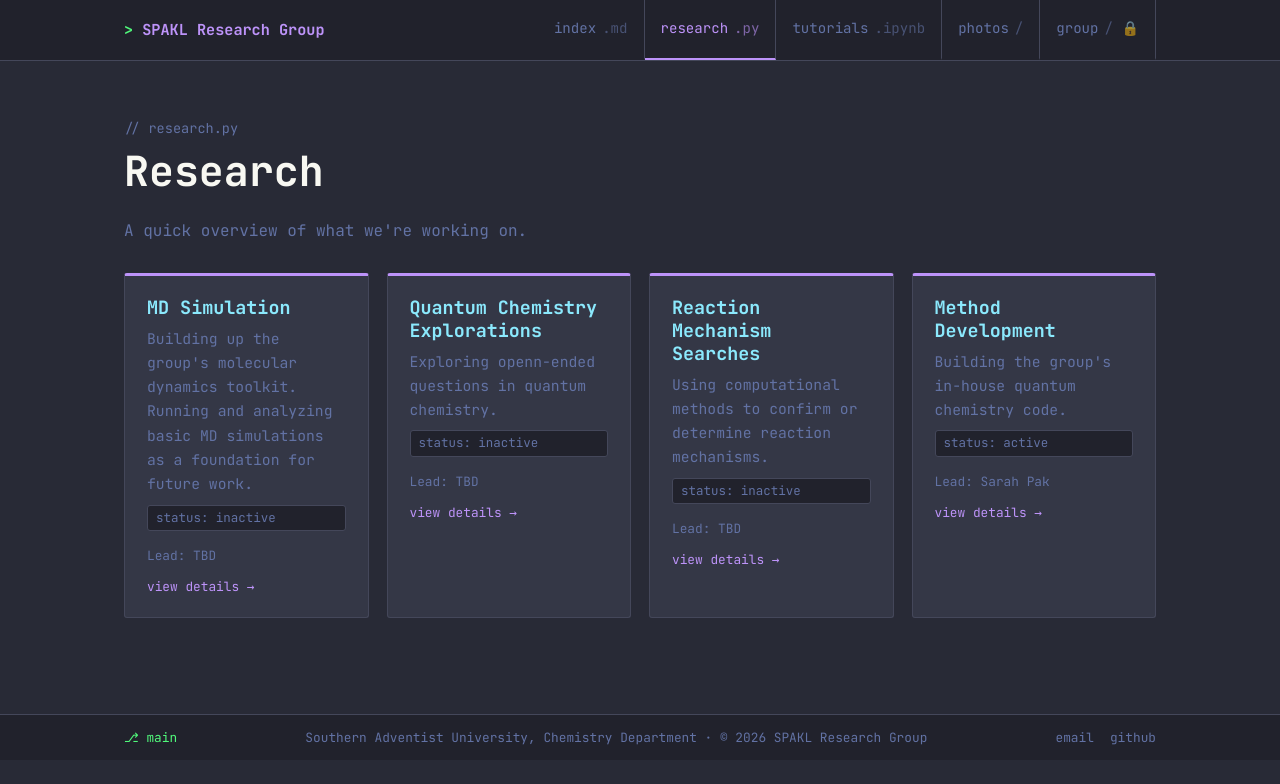
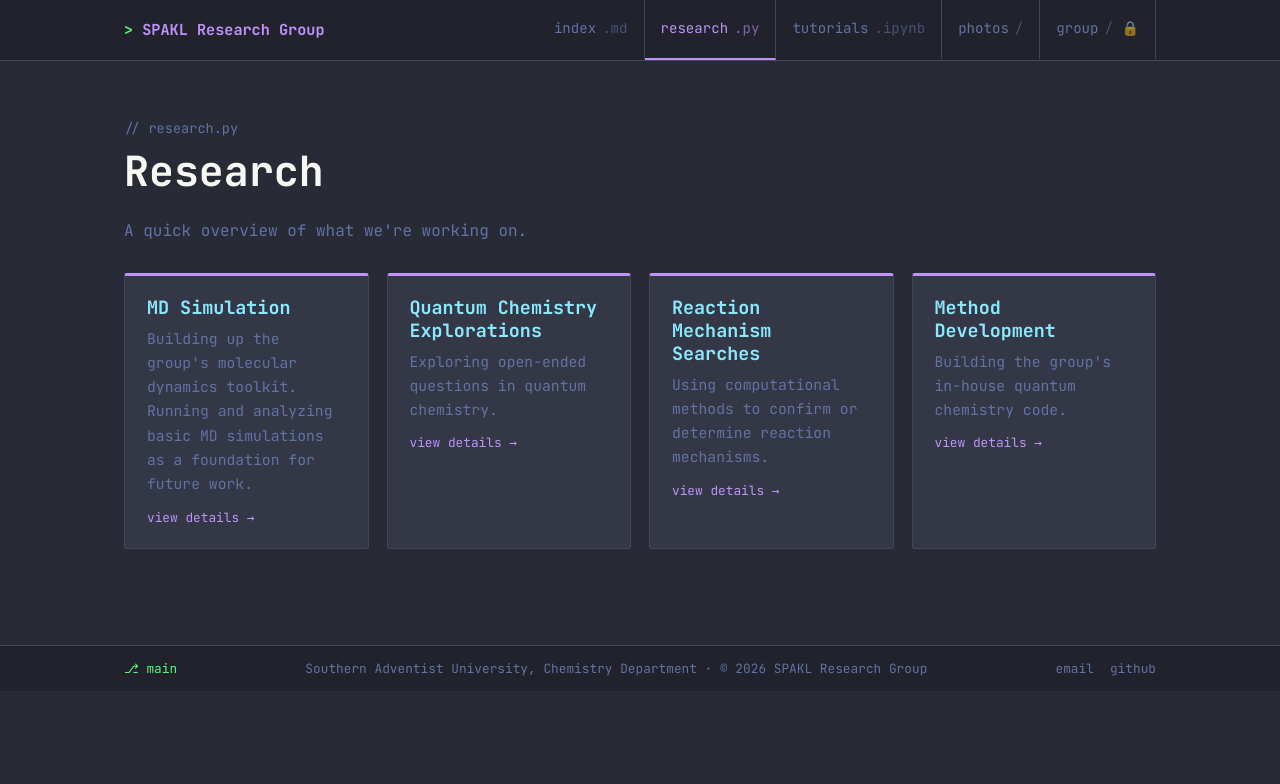
Before and after one commit to spakl/research-site, a Jekyll site: the page built from research.html, in a window 1280 px wide. Shown: the top 784 px of the page. Built offline with Jekyll 4.4.1, drawn with Linux system fonts in a browser that asks for light colours.

Commit message:
Remove status/lead labels from top-level research cards; those belong on branch cards now

```diff
--- a/research.html
+++ b/research.html
@@ -14,29 +14,21 @@ title: Research
       <a class="card" data-accent="research" href="{{ '/research/md-simulation.html' | relative_url }}">
         <h3>MD Simulation</h3>
         <p>Building up the group's molecular dynamics toolkit. Running and analyzing basic MD simulations as a foundation for future work.</p>
-        <span class="tag">status: inactive</span>
-        <span class="card-meta">Lead: TBD</span>
         <span class="card-more">view details &rarr;</span>
       </a>
       <a class="card" data-accent="research" href="{{ '/research/quantum-chemistry-explorations.html' | relative_url }}">
         <h3>Quantum Chemistry Explorations</h3>
-        <p>Exploring openn-ended questions in quantum chemistry.</p>
-        <span class="tag">status: inactive</span>
-        <span class="card-meta">Lead: TBD</span>
+        <p>Exploring open-ended questions in quantum chemistry.</p>
         <span class="card-more">view details &rarr;</span>
       </a>
       <a class="card" data-accent="research" href="{{ '/research/reaction-mechanism-searches.html' | relative_url }}">
         <h3>Reaction Mechanism Searches</h3>
         <p>Using computational methods to confirm or determine reaction mechanisms.</p>
-        <span class="tag">status: inactive</span>
-        <span class="card-meta">Lead: TBD</span>
         <span class="card-more">view details &rarr;</span>
       </a>
       <a class="card" data-accent="research" href="{{ '/research/method-development.html' | relative_url }}">
         <h3>Method Development</h3>
         <p>Building the group's in-house quantum chemistry code.</p>
-        <span class="tag">status: active</span>
-        <span class="card-meta">Lead: Sarah Pak</span>
         <span class="card-more">view details &rarr;</span>
       </a>
     </div>
```
